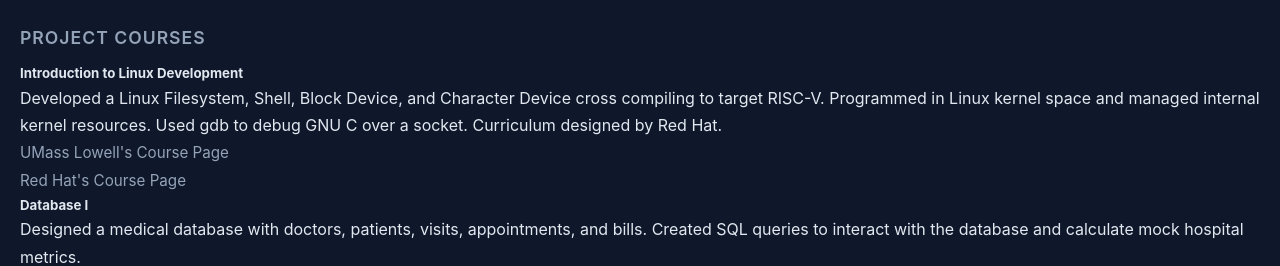
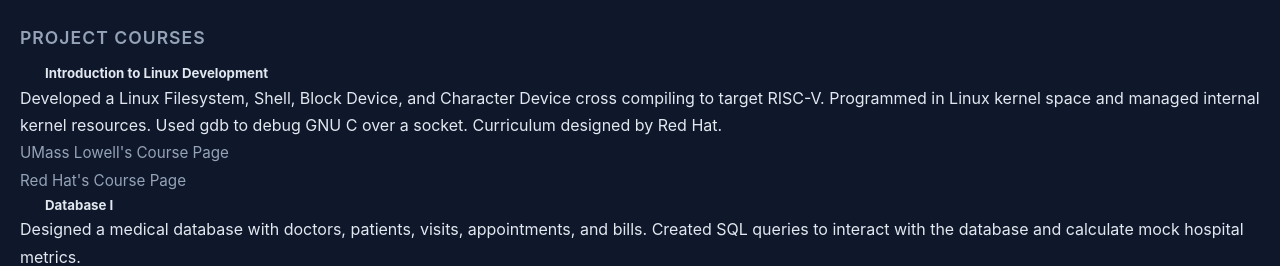
Before and after one commit to ncalabro18/ncalabro18.github.io, an Angular app: page / in a window 1280 px wide. Shown: the part 355-621 px from the top of the page. Built offline with nearby package versions, Linux system fonts and the light colour scheme.

Commit message:
margin over sub headers

```diff
--- a/src/styles.css
+++ b/src/styles.css
@@ -71,6 +71,11 @@ h4 {
     letter-spacing: 1px;
 }
 
+h5, h6 {
+    margin-left: 25px;
+
+}
+
 /* =========================
    List Styles
 ========================= */
```
